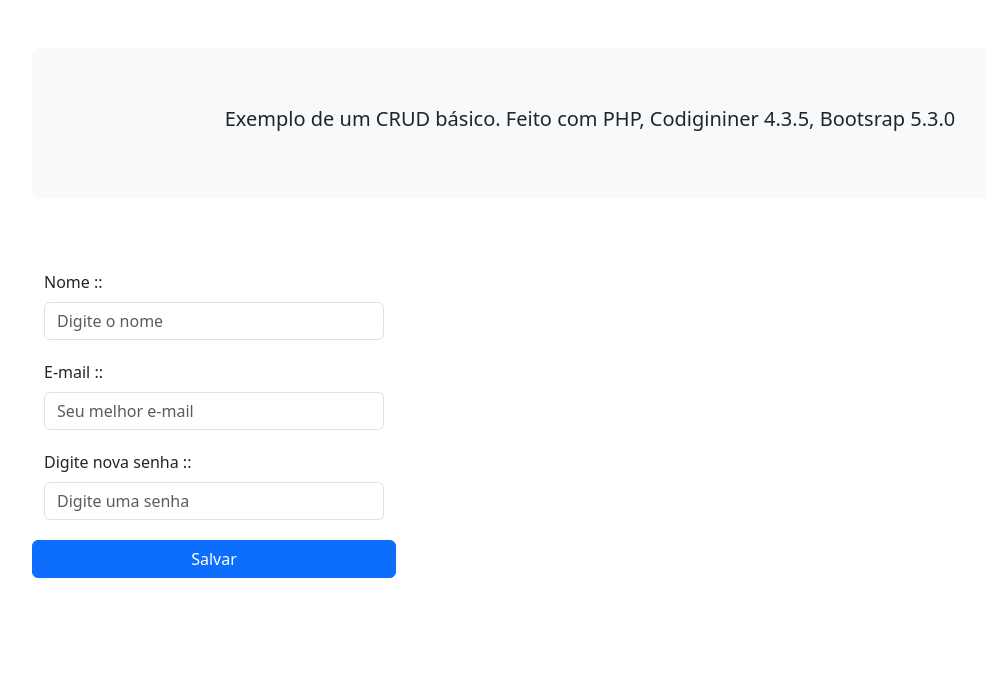
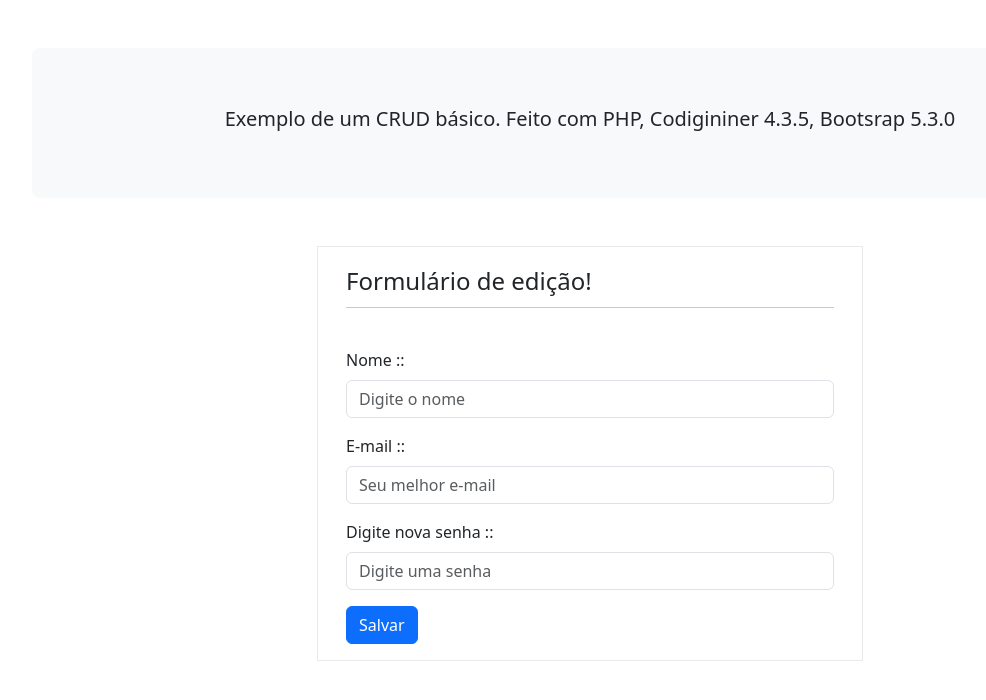
Before and after one commit to CDSSOUSA/user-crud, a CodeIgniter 4 app: the page made by app/Views/user/edit.php in a window 1280 px wide. Shown: the top 700 px of the page, without its empty margins (50-1036 px from the left). Run offline with PHP 8.4 and a stand-in for CodeIgniter, Linux system fonts and the light colour scheme; the template is opened without the code that fills it, so the values that code supplies are empty; some libraries are stand-ins or nearby versions.

Commit message:
form adjustments

```diff
--- a/app/Views/layout/footer.php
+++ b/app/Views/layout/footer.php
@@ -1,6 +1,6 @@
 
 <script src="https://cdn.jsdelivr.net/npm/bootstrap@5.3.0/dist/js/bootstrap.bundle.min.js" integrity="sha384-geWF76RCwLtnZ8qwWowPQNguL3RmwHVBC9FhGdlKrxdiJJigb/j/68SIy3Te4Bkz" crossorigin="anonymous"></script>
-<script src="<?=base_url().'js/script.js';?>"></script>
+<script src="<?= base_url() . 'js/script.js'; ?>"></script>
 <script src="<?=base_url().'js/axios.min.js';?>"></script>
 </body>
 </html>
--- a/app/Views/layout/main.php
+++ b/app/Views/layout/main.php
@@ -1,6 +1,5 @@
-
-    <?php echo view('layout/header.php');?>
-    <div class="container">
+<?php echo view('layout/header.php'); ?>
+<main class="container">
     <?php echo $this->renderSection('content'); ?>
-    </div>
-    <?php echo view('layout/footer.php');
+</main>
+<?php echo view('layout/footer.php');
--- a/app/Views/user/edit.php
+++ b/app/Views/user/edit.php
@@ -3,7 +3,10 @@ $this->extend('/layout/main.php');
 $this->section('content'); ?>
 
 <?php echo form_open('/user/' . $user->id, ['id' => 'editUserForm']); ?>
-<div class="row col-md-4 order-md-2 mb-4">
+<div class="row col-4 p-3 w-50 m-auto" style="border:1px solid #eaeaea;">
+<fieldset>
+    <legend>Formulário de edição!</legend>
+    <hr>
     <div>
         <?php session()->getFlashdata('message') ?? ''; ?>
     </div>
@@ -11,22 +14,23 @@ $this->section('content'); ?>
     <input type="hidden" name="id" class="form-control" id="idEdit" value="<?= $user->id ?>"><br>
     <div class="mb-3">
         <label for="exampleInputEmail1" class="form-label">Nome :: </label>
-        <input type="text" name="name" class="form-control" id="nameEdit" placeholder="Digite o nome" value="<?= set_value('name',$user->name) ?>">
-        <div id="emailHelp" class="form-text" style="color: red;"><?php echo session()->getFlashdata('errors')['name'] ?? ''; ?></div>
+        <input type="text" name="name" class="form-control" id="nameEdit" placeholder="Digite o nome" value="<?= set_value('name',$user->name) ?>" onfocus="clearMessageError(['fieldName']);">
+        <div id="fieldName" class="form-text" style="color: red;"><?php echo session()->getFlashdata('errors')['name'] ?? ''; ?></div>
     </div>
     <div class="mb-3">
         <label for="exampleInputEmail1" class="form-label">E-mail :: </label>
-        <input type="email" name="email" class="form-control" id="emailEdit" placeholder="Seu melhor e-mail" value="<?= set_value('email',$user->email) ?>">
-        <div id="emailHelp" class="form-text" style="color: red;"><?php echo session()->getFlashdata('errors')['email'] ?? ''; ?></div>
+        <input type="email" name="email" class="form-control" id="emailEdit" placeholder="Seu melhor e-mail" value="<?= set_value('email',$user->email) ?>" onfocus="clearMessageError(['fieldEmail']);">
+        <div id="fieldEmail" class="form-text" style="color: red;"><?php echo session()->getFlashdata('errors')['email'] ?? ''; ?></div>
     </div>
     <div class="mb-3">
         <label for="exampleInputPassword1" class="form-label">Digite nova senha :: </label>
-        <input type="password" name="password" class="form-control" id="passwordEdit" placeholder="Digite uma senha">
-        <div id="emailHelp" class="form-text" style="color: red;"><?php echo session()->getFlashdata('errors')['password'] ?? ''; ?></div>
+        <input type="password" name="password" class="form-control" id="passwordEdit" placeholder="Digite uma senha" onfocus="clearMessageError(['fieldPasseword']);">
+        <div id="fieldPasseword" class="form-text" style="color: red;"><?php echo session()->getFlashdata('errors')['password'] ?? ''; ?></div>
     </div>
 
 
     <button type="submit" class="btn btn-primary">Salvar</button>
+    </fieldset>
 
 </div>
 <?php echo form_close(); ?>
--- a/public/js/script.js
+++ b/public/js/script.js
@@ -1,3 +1,13 @@
+const clearMessageError = (option) => {
+
+    if (typeof option == 'string') {
+        document.getElementById(option).innerHTML = '';
+    } else {
+        option.forEach((e) => {
+            document.getElementById(e).innerHTML = '';
+        })
+    }
+}
 const deleteUserModal = new bootstrap.Modal(document.getElementById('deleteUserModal'));
 
 const URL_BASE = 'http://localhost/crud-user/public';
```
Also changed, not shown: app/Views/user/list.php (+8 -6 lines), app/Views/user/new.php (+13 -9 lines).
